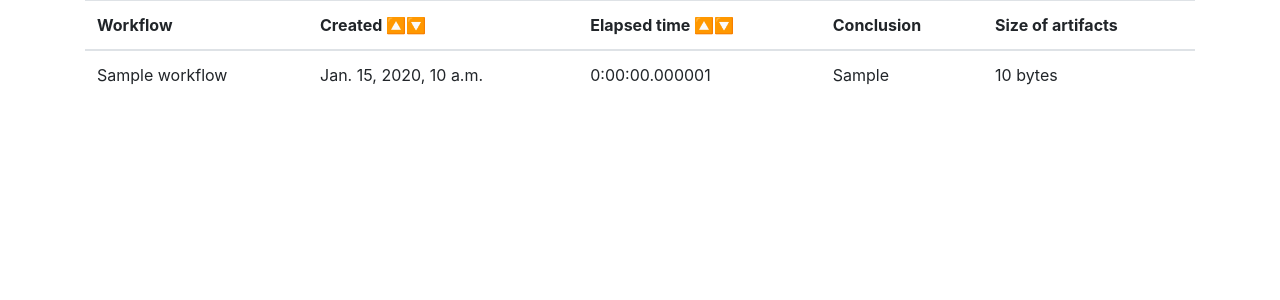
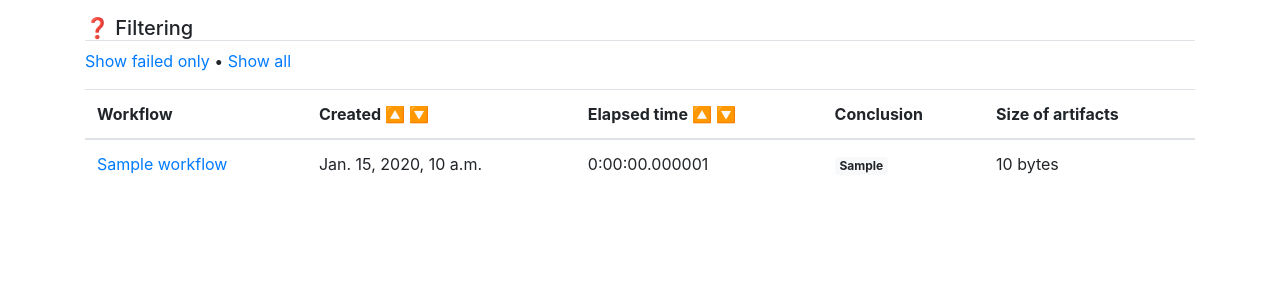
Before and after one commit to andymckay/actions-insights, a Django app: page /runs/1 in a window 1280 px wide. Shown: the part 112-412 px from the top of the page. Run offline with Django 3.2, Linux system fonts and the light colour scheme; a user stored in the database is signed in; tables that the repository leaves empty hold one stand-in row (values such as "Sample post"); some libraries are stand-ins or nearby versions.

Commit message:
add in filtering and a few meaningless ui bits

```diff
--- a/insights/misc/templates/misc/runs.html
+++ b/insights/misc/templates/misc/runs.html
@@ -2,12 +2,20 @@
 {% load custom %}
 
 {% block content %}
+<div class="mt-3 mb-3">
+    <h5 class="border-bottom">❓ Filtering</h5>
+    <div>
+        <a href="?filter=failed-only&sort={{ request.GET.sort }}">Show failed only</a> &bull;
+        <a href="?sort={{ request.GET.sort }}">Show all</a>
+    </div>
+</div>
+
 <table class="table">
     <thead>
         <tr>
             <th>Workflow</th>
-            <th>Created <a href="?sort=start_time&filter={{ request.GET.filter }}">🔼</a><a href="?sort=-start_time&filter={{ request.GET.filter }}">🔽</a></th>
-            <th>Elapsed time <a href="?sort=elapsed&filter={{ request.GET.filter }}">🔼</a><a href="?sort=-elapsed&filter={{ request.GET.filter }}">🔽</a></th>
+            <th>Created <a href="?sort=start_time&filter={{ request.GET.filter }}">🔼</a>&nbsp;<a href="?sort=-start_time&filter={{ request.GET.filter }}">🔽</a></th>
+            <th>Elapsed time <a href="?sort=elapsed&filter={{ request.GET.filter }}">🔼</a>&nbsp;<a href="?sort=-elapsed&filter={{ request.GET.filter }}">🔽</a></th>
             <th>Conclusion</th>
             <th>Size of artifacts</th>
         </tr>
@@ -15,10 +23,11 @@
     <tbody>
         {% for run in runs %}
             <tr>
-                <td>{{ run.workflow.name }}</td>
+                <td><a href="{% url "workflow" run.workflow.id %}">{{ run.workflow.name }}</a></td>
                 <td>{{ run.start_time }}</td>
                 <td>{{ run.elapsed }}</td>
-                <td>{{ run.conclusion }}</td>
+                <td>
+                    <span class="badge badge-{{ run.conclusion|bootstrap }}">{{ run.conclusion }}</a></td>
                 <td>{% if run.total_artifact_size != None %}
                     {{ run.total_artifact_size|filesizeformat }}
                 {% endif %}
--- a/insights/misc/templatetags/custom.py
+++ b/insights/misc/templatetags/custom.py
@@ -8,6 +8,12 @@ state_colours = {
     "failure": "firebrick",
     "success": "darkgreen",
     "stale": "gainsboro"
+}
+
+bootstrap_colours = {
+    "failure": "danger",
+    "success": "success",
+    "stale": "secondary"
 }
 
 
@@ -32,3 +38,9 @@ def doughnut(queryset):
 
     result = {'labels': labels, 'datasets': [{'data': data, 'backgroundColor': colours}]}
     return json.dumps(result)
+
+
+
+@register.filter(name="bootstrap")
+def bootstrap(value):
+    return bootstrap_colours.get(value, 'light')
--- a/insights/misc/views.py
+++ b/insights/misc/views.py
@@ -137,7 +137,7 @@ def delete(request, pk):
 @login_required
 def runs(request, pk):
     repo = get_object_or_404(Repo, pk=pk, user=request.user)
-
+    filtering = request.GET.get("filter")
     sorting = request.GET.get("sort")
     order = ["-start_time"]
     if sorting == "start_time" or sorting == "-start_time":
@@ -145,9 +145,13 @@ def runs(request, pk):
     if sorting == "elapsed" or sorting == "-elapsed":
         order = [sorting, "-start_time"]
 
+    kwargs = {"workflow__repo": repo}
+    if filtering == "failed-only":
+        kwargs["conclusion"] = "failure"
+
     context = {
         "repo": repo,
-        "runs": Run.objects.filter(workflow__repo=repo).order_by(*order)
+        "runs": Run.objects.filter(**kwargs).order_by(*order)
     }
     for run in context["runs"]:
         run.total_artifact_size = Artifact.objects.filter(run=run).aggregate(
```
